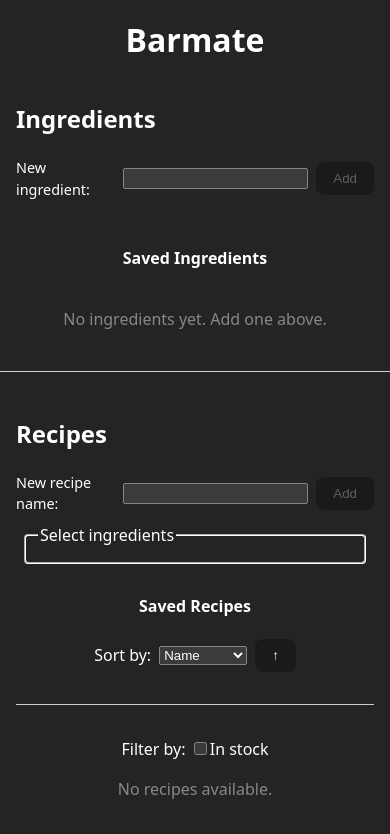
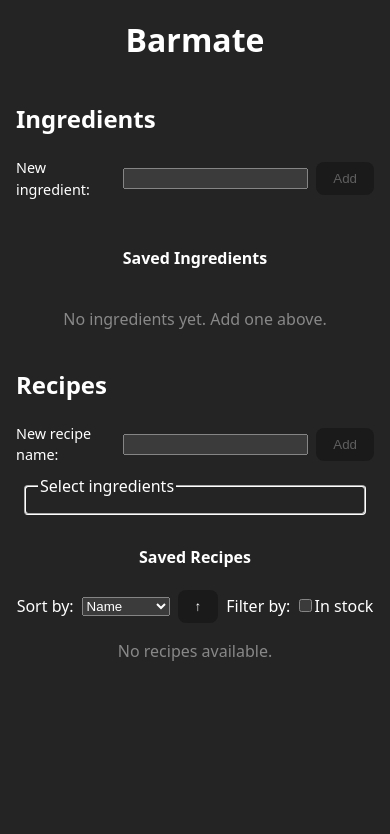
Before and after one commit to ericomoura/barmate, a React (Vite) app in the folder frontend/: page / in a window 390 px wide. Shown: the top 834 px of the page. Built offline with nearby package versions, Linux system fonts and the light colour scheme.

Commit message:
Sort/filter divider fix on mobile

```diff
--- a/frontend/src/App.module.css
+++ b/frontend/src/App.module.css
@@ -41,4 +41,12 @@
     padding-left: var(--space-8);
     padding-right: var(--space-8);
   }
+
+  .layout > .vDivider {
+    border-left: 0;
+    border-top: 1px solid var(--border-color);
+    width: 100%;
+    align-self: auto;
+    margin: var(--space-12) 0;
+  }
 }
--- a/frontend/src/styles/utilities.module.css
+++ b/frontend/src/styles/utilities.module.css
@@ -10,11 +10,8 @@
 
 /* Mobile */
 @media (max-width: 600px) {
-  .vDivider {
-    border-left: 0;
-    border-top: 1px solid var(--border-color);
-    width: 100%;
-    align-self: auto;
-    margin: var(--space-12) 0;
+  /* Hide vertical dividers in filter/sort rows on mobile */
+  div[class*="filterSortRow"] .vDivider {
+    display: none;
   }
 }
```
